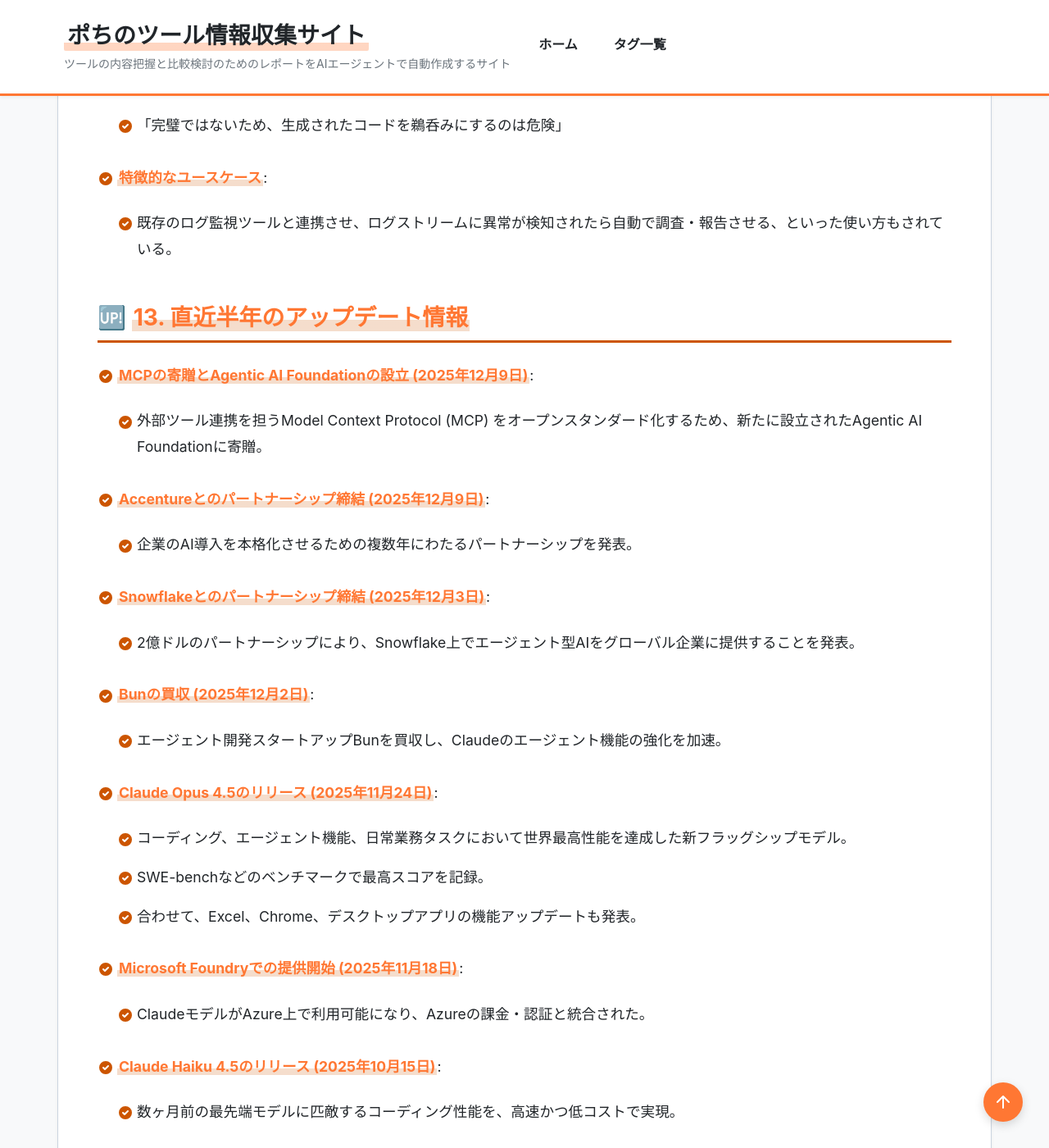
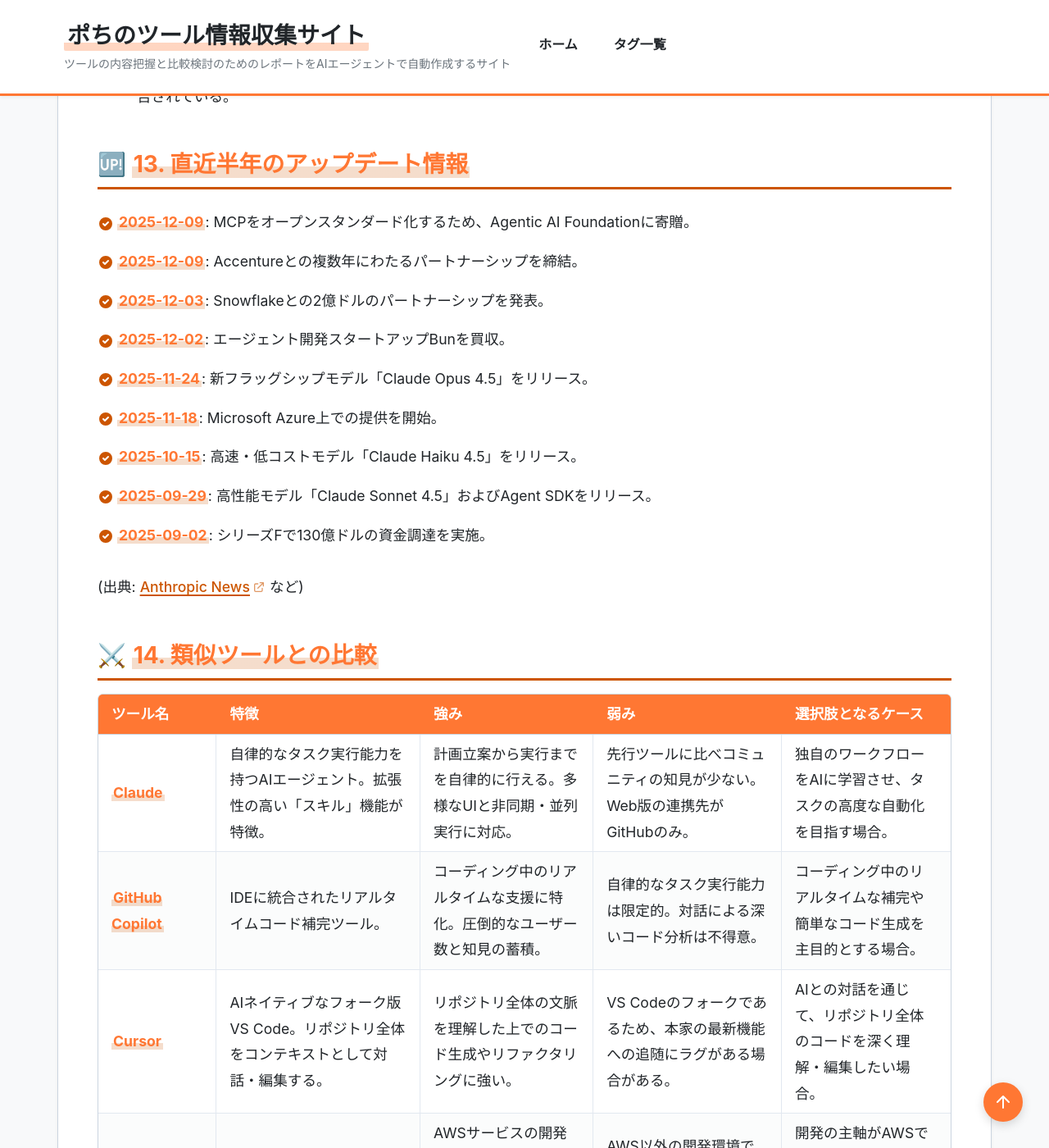
Before and after one commit to aegisfleet/tool-survey-report, a Jekyll site: the page built from _reports/claude.md, in a window 1280 px wide and 1400 px high, scrolled down 8161 px. Shown: the whole window at 82% size. Built offline with Jekyll 4.4.1, drawn with Linux system fonts in a browser that asks for light colours; some of the changed text lies outside the part shown.

Commit message:
feat(reports): claude.mdのレポートを更新し関連レポートと整合 (#404)
AGENTS.mdの指示に従い、_reports/claude.mdを最新のテンプレートに更新しました。

- フロントマターに`quick_summary`と`evaluation`を追加
- 料金プランと比較セクションを表形式に整形
- `related_tools`を本文の内容と一致するように更新

また、`claude.md`の`related_tools`で言及されている以下のレポートに`Claude`への双方向リンクを追加し、レポート間の整合性を確保しました。

- _reports/github-copilot.md
- _reports/cursor.md
- _reports/amazon-q-developer.md

Co-authored-by: google-labs-jules[bot] <161369871+google-labs-jules[bot]@users.noreply.github.com>

```diff
--- a/_reports/claude.md
+++ b/_reports/claude.md
@@ -1,27 +1,60 @@
 ---
+# === フロントマター ===
+# 【必須項目】
 title: "Claude 調査レポート"
 tool_name: "Claude"
+tool_reading: "クロード"
 category: "生成AI"
 developer: "Anthropic"
 official_site: "https://claude.ai/"
 date: "2025-10-18"
-last_updated: "2025-12-11"
+last_updated: "2026-01-12"
 tags:
   - "AI"
+  - "大規模言語モデル"
+  - "エージェント"
   - "コーディング支援"
   - "開発自動化"
-  - "LLM"
-  - "エージェント"
-description: "Anthropic社が開発した最先端の大規模言語モデル（LLM）およびAIアシスタント。特に最新のClaude Opus 4.5は、コーディング、エージェント機能、複雑な業務タスクにおいて世界最高水準の性能を誇り、開発者からエンタープライズまで幅広く利用されています。"
+description: "Anthropicが開発した最先端の大規模言語モデル（LLM）およびAIアシスタント。コーディング、エージェント機能、複雑な業務タスクにおいて世界最高水準の性能を誇り、開発者からエンタープライズまで幅広く利用されています。"
+
+# 【クイックサマリー】ホーム画面のカード表示用
+quick_summary:
+  has_free_plan: true
+  is_oss: false
+  starting_price: "無料"
+  target_users:
+    - "開発者"
+    - "データサイエンティスト"
+    - "一般ユーザー"
+  latest_highlight: "2025年12月にMCPをオープンスタンダード化、複数企業と提携"
+  update_frequency: "高"
+
+# 【ツール評価】100点満点、基準点70点からの加減算方式
+evaluation:
+  score: 81
+  base_score: 70
+  plus_points:
+    - point: 8
+      reason: "エージェント機能やスキル機能など、競合と差別化された高度な機能を持つ"
+    - point: 5
+      reason: "直近半年で複数回のモデル更新や大型提携があり、開発が活発"
+    - point: 3
+      reason: "CLI、IDE、Web、デスクトップ、モバイルと多様な環境で利用可能"
+  minus_points:
+    - point: -3
+      reason: "コミュニティやブログ記事など、日本語でのサードパーティ情報がまだ少ない"
+    - point: -2
+      reason: "先行ツールに比べ、コミュニティの知見やユースケースの蓄積が少ない"
+  summary: "最先端のエージェント機能を持ち開発も活発だが、コミュニティの成熟にはまだ時間が必要。"
+
+# 【任意項目】該当するもののみ記載
+links: {}
 relationships:
   related_tools:
     - "ChatGPT"
-    - "Gemini"
-    - "Grok"
-    - "Rakuten AI"
-    - "Mobile Next"
-    - "DeepSeek"
-    - "OpenCode"
+    - "GitHub Copilot"
+    - "Cursor"
+    - "Amazon Q Developer"
 ---
 
 # **Claude 調査レポート**
@@ -29,22 +62,24 @@ relationships:
 ## **1. 基本情報**
 
 * **ツール名**: Claude
+* **ツールの読み方**: クロード
 * **開発元**: Anthropic
-* **公式サイト**: <https://claude.ai/>
-* **カテゴリ**: AIアシスタント, 開発者ツール, 生成AI
+* **公式サイト**: [https://claude.ai/](https://claude.ai/)
+* **関連リンク**:
+  * レビューサイト: 公式サイト以外にG2やITreviewのような体系的なレビューサイトでの評価はまだ確立されていない
+* **カテゴリ**: 生成AI, AIアシスタント, 開発者ツール
 * **概要**: Anthropic社が開発した最先端の大規模言語モデル（LLM）およびAIアシスタント。特に2025年11月にリリースされたClaude Opus 4.5は、コーディング、エージェント機能、そしてスプレッドシートやスライド作成などの日常的な業務タスクにおいて、世界最高水準の性能を誇る。自然言語での指示に基づき、多様なタスクをエージェント的に実行する能力が特徴。
 
 ## **2. 目的と主な利用シーン**
 
-* **目的**: ソフトウェア開発における反復的なタスクや複雑なコードの理解、また一般的な知的生産活動をAIに任せることで、ユーザーの生産性を向上させ、より創造的な作業に集中できるようにすること。
-* **主な利用者**: ソフトウェア開発者、DevOpsエンジニア、データサイエンティスト、一般ユーザー。
-* **具体的な利用シーン**:
-    * 自然言語での要件定義から機能の自動実装
-    * エラーメッセージに基づく自動デバッグと修正
-    * 新しいコードベースの構造や処理内容の把握
-    * CI/CDパイプライン上でのコードレビューやlint修正の自動化
-    * レポートやプレゼンテーション資料の自動生成
-    * 複数の定型タスクを並列で実行
+* **解決する課題**: ソフトウェア開発における反復的なタスクや複雑なコードの理解、また一般的な知的生産活動をAIに任せることで、ユーザーの生産性を向上させ、より創造的な作業に集中できるようにすること。
+* **想定利用者**: ソフトウェア開発者, DevOpsエンジニア, データサイエンティスト, 一般ユーザー
+* **利用シーン**:
+  * 自然言語での要件定義から機能の自動実装
+  * エラーメッセージに基づく自動デバッグと修正
+  * 新しいコードベースの構造や処理内容の把握
+  * CI/CDパイライン上でのコードレビューやlint修正の自動化
+  * レポートやプレゼンテーション資料の自動生成
 
 ## **3. 主要機能**
 
@@ -76,101 +111,88 @@ relationships:
 
 ## **6. 料金プラン**
 
-* **無料プラン**: 基本的なチャット機能などが無料で利用可能だが、使用量に制限がある。
-* **個人向けプラン**:
-  * **Pro**: 月額$20（年払いの場合$17/月）。使用量が増加し、`Claude`の全機能（Web版含む）にアクセスできる。
-  * **Max**: 月額$100から。Proプランの5倍から20倍の使用量、高度な機能への早期アクセス権などが提供される。
-* **チーム・法人向けプラン**:
-  * **Team**: 5名から利用可能。Standardシート（$30/月）と、高度な機能を含むPremiumシート（$150/月）がある。
-  * **Enterprise**: 要問い合わせ。SSOや高度なセキュリティ、管理機能が提供される。
-* **API利用**: モデルごとにトークン量に応じた従量課金。
-  * **Claude Opus 4.5**: 入力$5/1Mトークン, 出力$25/1Mトークン。
-  * `Sonnet 4.5`などの他モデルはより安価に設定されている。
-  * コード実行などのツール利用には別途料金が発生する場合がある。
+| プラン名 | 料金 | 主な特徴 |
+|---|---|---|
+| **無料プラン** | 無料 | 基本的なチャット機能。使用量に制限あり。 |
+| **Pro** | $20/月 | 使用量が増加し、Claudeの全機能にアクセス可能。 |
+| **Max** | $100/月〜 | Proの5倍以上の使用量、高度な機能への早期アクセス権。 |
+| **Team** | $30/ユーザー/月〜 | 5名から利用可能。管理機能を提供。 |
+| **Enterprise** | 要問い合わせ | SSOや高度なセキュリティ、専用サポートを提供。 |
+| **API利用** | 従量課金 | モデルごと、トークン量に応じた課金。 |
+
+* **課金体系**: ユーザー単位, トークン量単位
 * **無料トライアル**: 明示的なトライアルはないが、無料プランで基本機能を試すことができる。
 
 ## **7. 導入実績・事例**
 
-* **エンタープライズ連携の拡大**:
-  * **Accenture & Anthropic (2025年12月)**: 複数年にわたるパートナーシップを締結。企業のAI導入をパイロット段階から本格的な本番稼働へと移行させることを目指す。
-  * **Snowflake & Anthropic (2025年12月)**: 2億ドルのパートナーシップを発表。Snowflakeのプラットフォーム上でエージェント型AIをグローバル企業に提供。
-  * **Microsoft Foundry (Azure) での提供開始 (2025年11月)**: Azure利用顧客向けに、Azureの課金および認証（OAuth）でClaudeモデルが利用可能になった。
-* **技術エコシステムの拡大**:
-  * **Model Context Protocol (MCP) の寄贈 (2025年12月)**: MCPを新たに設立されたAgentic AI Foundationに寄贈し、オープンスタンダード化を推進。
-  * **Bunの買収 (2025年12月)**: Claudeのエージェント機能強化を目的として、エージェント開発スタートアップのBunを買収。
-* **資金調達**:
-  * **シリーズFで130億ドルを調達 (2025年9月)**: 評価額1830億ドルで大規模な資金調達を実施。エンタープライズ向けサービスの拡大、安全性研究、国際展開を加速。
+* **導入企業**: Accenture, Snowflake, Microsoft Azure など、多数のエンタープライズ企業とパートナーシップを締結。
+* **導入事例**: Snowflakeのプラットフォーム上でエージェント型AIを提供し、グローバル企業の業務効率化を支援。Accentureとの協業により、企業のAI導入を本格稼働フェーズへと移行させる。
+* **対象業界**: IT、金融、コンサルティングなど、幅広い業界での活用が進んでいる。
 
 ## **8. サポート体制**
 
-* **ドキュメント**: 公式ドキュメントサイト（Claude Docs）で、クイックスタートからAPIリファレンスまで網羅的に提供されている。
+* **ドキュメント**: 公式ドキュメントサイト（Claude Docs）で、クイックスタートからAPIリファレンスまで網羅的に提供。
 * **コミュニティ**: Anthropicの公式Discordサーバー内で、ユーザー同士の交流や開発者への質問が可能。
-* **公式サポート**: Anthropicのサポートセンターを通じて問い合わせが可能。エンタープライズ契約ではより手厚いサポートが提供される。
+* **公式サポート**: サポートセンターを通じて問い合わせが可能。エンタープライズ契約では専用サポートを提供。
 
 ## **9. 連携機能 (API・インテグレーション)**
 
 * **API**: Claude APIを通じて、Claudeの言語モデルをプログラムから利用可能。
-* **バージョン管理**: Web版はGitHubと連携。リポジトリをクローンし、タスク完了後にブランチをプッシュしてPRを作成するまでをサポート。
-* **外部サービス連携**: Model Context Protocol (MCP) を使用して、Google Workspace, Jira, Figmaなど多様な外部ツールと連携するためのコネクタを構築できる。
+* **外部サービス連携**: Web版はGitHubと直接連携。また、Model Context Protocol (MCP) を使用して、Google Workspace, Jira, Figmaなど多様な外部ツールと連携するためのコネクタを構築できる。
 
 ## **10. セキュリティとコンプライアンス**
 
-* **データ管理**: Anthropicのプライバシーポリシーに基づき、ユーザーデータは安全に管理される。エンタープライズ向けには、データの利用や保持に関するより詳細な制御が可能。
-* **リモート実行環境**: Web版のタスクは、セッションごとに隔離されたVM上で実行。Git操作や外部通信は専用プロキシを経由し、認証情報はVM内に持ち込まれない。
-* **準拠規格**: AnthropicはSOC 2 Type IIなどの認証を取得しており、エンタープライズレベルのセキュリティ基準を満たしている。
+* **認証**: エンタープライズプランではSSOに対応。
+* **データ管理**: プライバシーポリシーに基づき、ユーザーデータは安全に管理。エンタープライズ向けには詳細なデータ制御が可能。
+* **準拠規格**: SOC 2 Type IIなどの認証を取得しており、エンタープライズレベルのセキュリティ基準を満たしている。
 
 ## **11. 操作性 (UI/UX) と学習コスト**
 
-* **UI/UX**: ターミナル（CLI）、VS Code、デスクトップアプリ、Web、モバイルアプリと、ユーザーの好みや状況に応じて最適なインターフェースを選択できる。Web版では、サイドバーでエージェントの作業進捗をリアルタイムに確認可能。
-* **学習コスト**: 基本的な利用は容易だが、「スキル」の作成やフックによるリモート環境のカスタマイズなど、高度な機能を使いこなすには公式ドキュメントの読み込みが必要。
+* **UI/UX**: CLI、VS Code、デスクトップ、Web、モバイルと、ユーザーの状況に応じて最適なインターフェースを選択できる。Web版ではサイドバーで作業進捗をリアルタイムに確認可能。
+* **学習コスト**: 基本的な利用は容易だが、「スキル」の作成など高度な機能を使いこなすには公式ドキュメントの学習が必要。
 
 ## **12. ユーザーの声（レビュー分析）**
 
-* **調査対象**: YouTube, Medium, Reddit, 公式ニュースリリース
+* **調査対象**: YouTube, Medium, Reddit, 公式ニュースリリース, パートナー企業の発表
 * **総合評価**: G2やITreviewのような体系的なレビューサイトでの評価はまだ確立されていないが、アーリーアダプターやパートナー企業からは非常に高い評価を得ている。
 * **ポジティブな評価**:
-  * **Cursor (CEO)**: 「Claude Sonnet 4.5は最先端のコーディング性能を示しており、特に長期的なタスクで大幅な改善が見られる」
-  * **GitHub (CPO)**: 「多段階の推論とコード理解において大きな改善が見られ、Copilotのエージェント体験がより複雑なタスクを処理できるようになった」
-  * **Redditユーザー**: 「（Haiku 4.5は）高速で、マイナーなコーディングタスクで非常によく機能する」
-  * 「ターミナルから離れずに作業できるのが良い」「Web版で重いタスクを回せるのが便利」
+  * パートナー企業からは「多段階の推論とコード理解において大きな改善が見られる」と評価されている (GitHub CPO)。
+  * 「長期的なタスクで大幅な改善が見られる」との声もある (Cursor CEO)。
+  * ユーザーからは「高速で、マイナーなコーディングタスクで非常によく機能する」「ターミナルから離れずに作業できるのが良い」といった評価がある。
 * **ネガティブな評価 / 改善要望**:
   * 「複雑なタスクでは、まだ人間のエンジニアによる手直しが必要な場面が多い」
-  * 「完璧ではないため、生成されたコードを鵜呑みにするのは危険」
+  * 「生成されたコードを鵜呑みにするのは危険」との指摘がある。
 * **特徴的なユースケース**:
-  * 既存のログ監視ツールと連携させ、ログストリームに異常が検知されたら自動で調査・報告させる、といった使い方もされている。
+  * 既存のログ監視ツールと連携させ、ログストリームに異常が検知されたら自動で調査・報告させるといった高度な自動化も報告されている。
 
 ## **13. 直近半年のアップデート情報**
 
-* **MCPの寄贈とAgentic AI Foundationの設立 (2025年12月9日)**:
-  * 外部ツール連携を担うModel Context Protocol (MCP) をオープンスタンダード化するため、新たに設立されたAgentic AI Foundationに寄贈。
-* **Accentureとのパートナーシップ締結 (2025年12月9日)**:
-  * 企業のAI導入を本格化させるための複数年にわたるパートナーシップを発表。
-* **Snowflakeとのパートナーシップ締結 (2025年12月3日)**:
-  * 2億ドルのパートナーシップにより、Snowflake上でエージェント型AIをグローバル企業に提供することを発表。
-* **Bunの買収 (2025年12月2日)**:
-  * エージェント開発スタートアップBunを買収し、Claudeのエージェント機能の強化を加速。
-* **Claude Opus 4.5のリリース (2025年11月24日)**:
-  * コーディング、エージェント機能、日常業務タスクにおいて世界最高性能を達成した新フラッグシップモデル。
-  * SWE-benchなどのベンチマークで最高スコアを記録。
-  * 合わせて、Excel、Chrome、デスクトップアプリの機能アップデートも発表。
-* **Microsoft Foundryでの提供開始 (2025年11月18日)**:
-  * ClaudeモデルがAzure上で利用可能になり、Azureの課金・認証と統合された。
-* **Claude Haiku 4.5のリリース (2025年10月15日)**:
-  * 数ヶ月前の最先端モデルに匹敵するコーディング性能を、高速かつ低コストで実現。
-* **Claude Sonnet 4.5のリリース (2025年9月29日)**:
-  * コーディング、推論、コンピュータ利用の各分野で新たなベンチマークを記録。
-  * 同時に、エージェント構築を支援するClaude Agent SDKも公開された。
-* **シリーズF資金調達 (2025年9月2日)**:
-  * 130億ドルの大規模な資金調達を実施し、エンタープライズ展開と研究開発を加速。
+* **2025-12-09**: MCPをオープンスタンダード化するため、Agentic AI Foundationに寄贈。
+* **2025-12-09**: Accentureとの複数年にわたるパートナーシップを締結。
+* **2025-12-03**: Snowflakeとの2億ドルのパートナーシップを発表。
+* **2025-12-02**: エージェント開発スタートアップBunを買収。
+* **2025-11-24**: 新フラッグシップモデル「Claude Opus 4.5」をリリース。
+* **2025-11-18**: Microsoft Azure上での提供を開始。
+* **2025-10-15**: 高速・低コストモデル「Claude Haiku 4.5」をリリース。
+* **2025-09-29**: 高性能モデル「Claude Sonnet 4.5」およびAgent SDKをリリース。
+* **2025-09-02**: シリーズFで130億ドルの資金調達を実施。
+
+(出典: [Anthropic News](https://www.anthropic.com/news) など)
 
 ## **14. 類似ツールとの比較**
 
-* **GitHub Copilot**: コード補完機能に強みを持ち、IDE内でリアルタイムに候補を提示する。Claudeの機能はより対話的で、タスクを自律的に実行するエージェント的な側面が強い。
-* **Cursor**: AIとのチャットを中心に据えたフォーク版VS Code。IDE全体がAIネイティブになっており、リポジトリ全体をコンテキストとしてコードの編集や生成を行う。
-* **Amazon Q Developer**: AWSのエコシステムに特化したAIアシスタント。AWSサービスの利用方法に関する質問や、AWS上での開発タスクに強みを持つ。
+| ツール名 | 特徴 | 強み | 弱み | 選択肢となるケース |
+|---|---|---|---|---|
+| **Claude** | 自律的なタスク実行能力を持つAIエージェント。拡張性の高い「スキル」機能が特徴。 | 計画立案から実行までを自律的に行える。多様なUIと非同期・並列実行に対応。 | 先行ツールに比べコミュニティの知見が少ない。Web版の連携先がGitHubのみ。 | 独自のワークフローをAIに学習させ、タスクの高度な自動化を目指す場合。 |
+| **GitHub Copilot** | IDEに統合されたリアルタイムコード補完ツール。 | コーディング中のリアルタイムな支援に特化。圧倒的なユーザー数と知見の蓄積。 | 自律的なタスク実行能力は限定的。対話による深いコード分析は不得意。 | コーディング中のリアルタイムな補完や簡単なコード生成を主目的とする場合。 |
+| **Cursor** | AIネイティブなフォーク版VS Code。リポジトリ全体をコンテキストとして対話・編集する。 | リポジトリ全体の文脈を理解した上でのコード生成やリファクタリングに強い。 | VS Codeのフォークであるため、本家の最新機能への追随にラグがある場合がある。 | AIとの対話を通じて、リポジトリ全体のコードを深く理解・編集したい場合。 |
+| **Amazon Q Developer** | AWSエコシステムに特化したAIアシスタント。 | AWSサービスの開発や運用に関する知識が豊富。AWS内での作業に最適化。 | AWS以外の開発環境では機能が限定的。汎用的なタスクには不向き。 | 開発の主軸がAWSであり、AWS関連の作業を効率化したい場合。 |
 
 ## **15. 総評**
 
-* **総合評価**: Claudeは、単なるチャットボットやコード補完ツールとは一線を画す「AIエージェント」という新しいパラダイムを提示するものである。特に「スキル」機能の導入により、ユーザーが持つ独自の知識やワークフローをシステムに組み込むことが可能になり、極めて高いカスタマイズ性を実現した。多様な環境から利用でき、非同期・並列でタスクを実行できる点も大きな進化である。
-* **推奨**: 新しい技術の導入に積極的で、開発や業務のワークフロー自動化に強い関心を持つチームや個人に推奨できる。
-* **選択のポイント**: リアルタイムのコード補完を主目的とするならGitHub Copilot、AIとの対話を通じた深いコード理解やリファクタリングを求めるならCursor、そして独自のワークフローをAIに学習させ、場所を選ばない非同期実行やタスクの自動化を重視するならClaudeが有力な選択肢となるだろう。
+* **総合的な評価**:
+  Claudeは、単なるチャットボットやコード補完ツールとは一線を画す「AIエージェント」という新しいパラダイムを提示するものである。特に「スキル」機能の導入により、ユーザーが持つ独自の知識やワークフローをシステムに組み込むことが可能になり、極めて高いカスタマイズ性を実現した。多様な環境から利用でき、非同期・並列でタスクを実行できる点も大きな進化である。
+* **推奨されるチームやプロジェクト**:
+  新しい技術の導入に積極的で、開発や業務のワークフロー自動化に強い関心を持つチームや個人に推奨できる。
+* **選択時のポイント**:
+  リアルタイムのコード補完を主目的とするならGitHub Copilot、AIとの対話を通じた深いコード理解やリファクタリングを求めるならCursor、そして独自のワークフローをAIに学習させ、場所を選ばない非同期実行やタスクの自動化を重視するならClaudeが有力な選択肢となるだろう。
```
Also changed, not shown: _reports/amazon-q-developer.md (+1 -0 lines), _reports/cursor.md (+1 -0 lines), _reports/github-copilot.md (+1 -0 lines).
